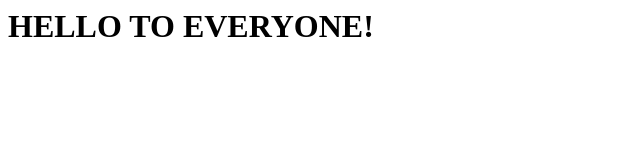
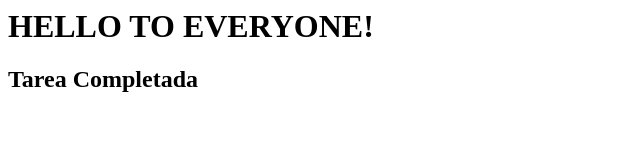
Before and after one commit to RoyFlo360/Rodrigo, a plain HTML site: page index.html in a window 1280 px wide. Shown: the whole page, without its empty margins (0-640 px from the left). Drawn offline with Linux system fonts and the light colour scheme.

Commit message:
this is my index HW

```diff
--- a/index.html
+++ b/index.html
@@ -4,5 +4,6 @@
 	</head>
 	<body>
 		<h1>HELLO TO EVERYONE!</h1>
+		<h2>Tarea Completada</h2>
 	</body>
 </html>
```
